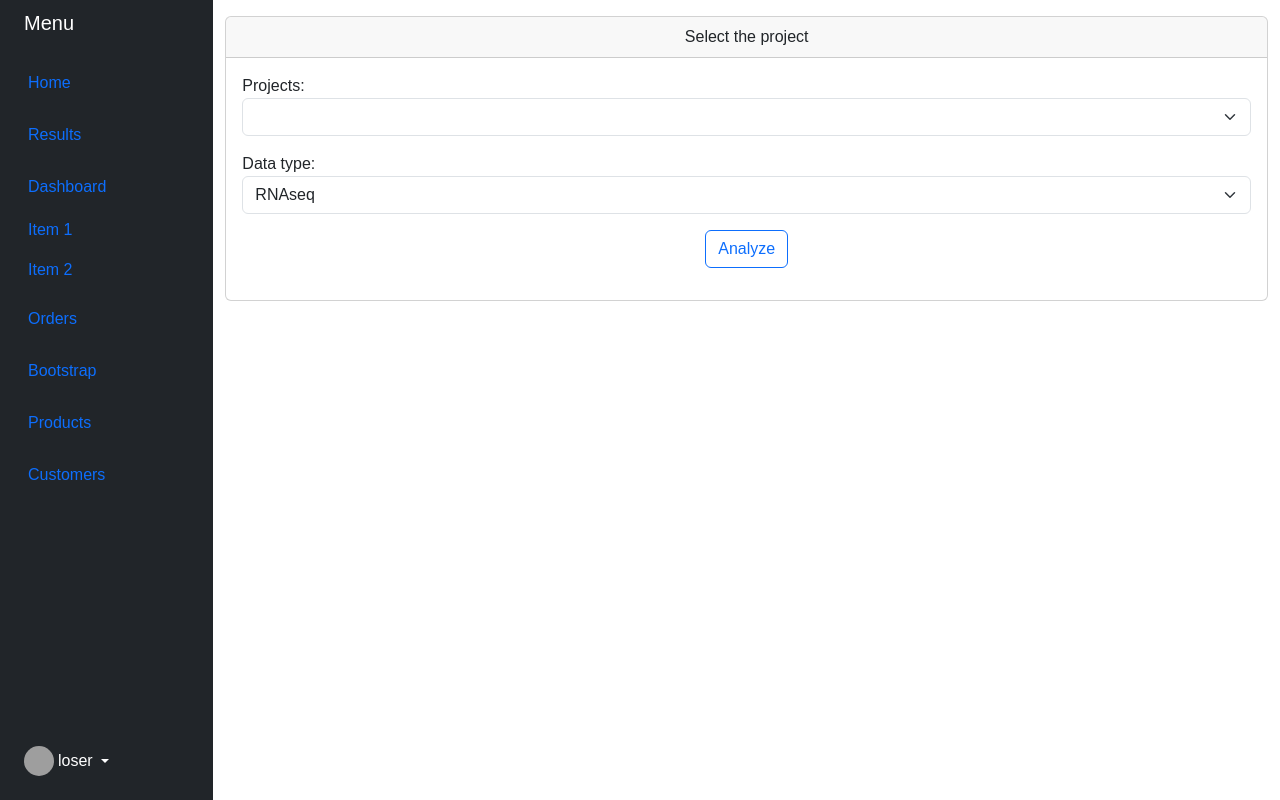
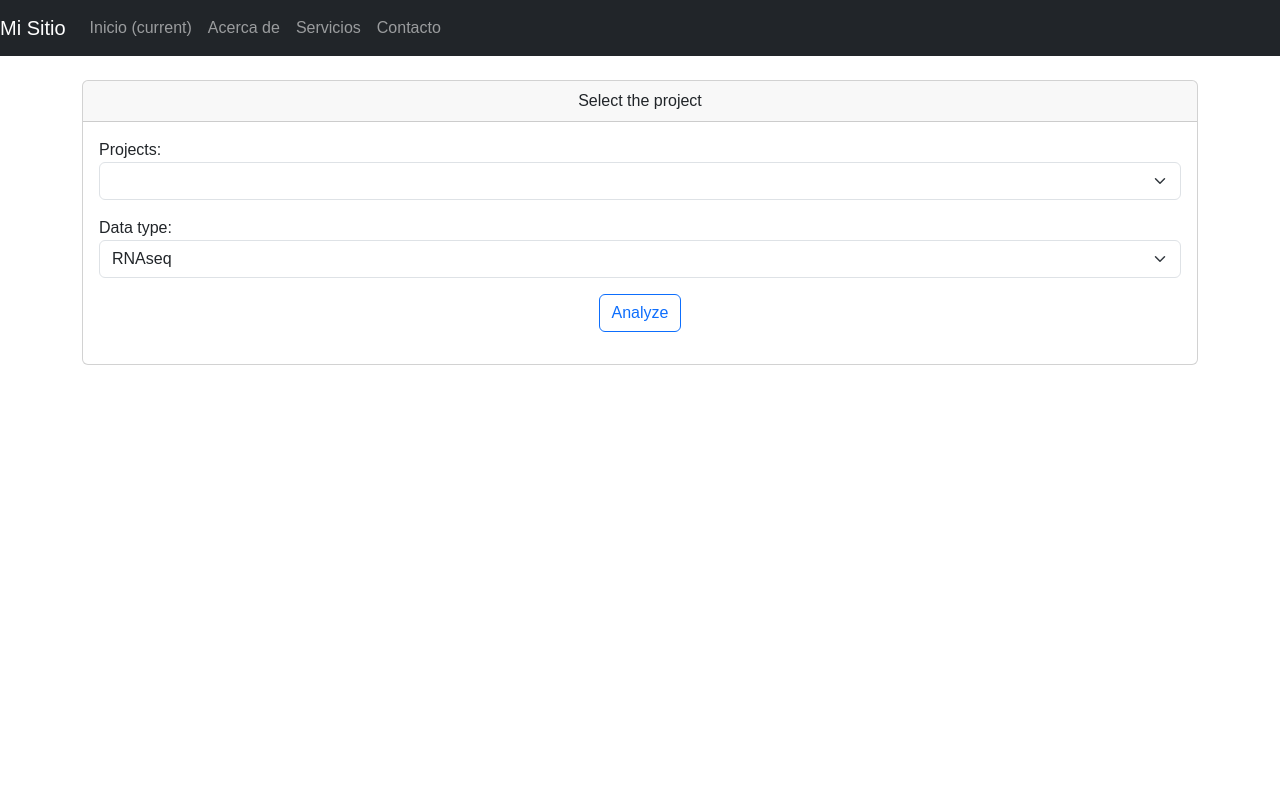
Before and after one commit to rafestorn/GenCancerAnalyzer, a Django app: page / in a window 1280 px wide. Run offline with Django 4.2, Linux system fonts and the light colour scheme; lists and menus that the app fills with data are empty; parts of the project's set-up code (start-up, migrations or seed data) failed here and were passed over; grey boxes are pictures that could not be loaded.

Commit message:
FEAT: NAVBAR UPDATE

```diff
--- /dev/null
+++ b/apps/templates/includes/navbar.html
@@ -0,0 +1,22 @@
+<nav class="navbar navbar-expand-lg navbar-dark bg-dark">
+    <a class="navbar-brand" href="#">Mi Sitio</a>
+    <button class="navbar-toggler" type="button" data-toggle="collapse" data-target="#navbarNav" aria-controls="navbarNav" aria-expanded="false" aria-label="Toggle navigation">
+        <span class="navbar-toggler-icon"></span>
+    </button>
+    <div class="collapse navbar-collapse" id="navbarNav">
+        <ul class="navbar-nav">
+            <li class="nav-item active">
+                <a class="nav-link" href="#">Inicio <span class="sr-only">(current)</span></a>
+            </li>
+            <li class="nav-item">
+                <a class="nav-link" href="#">Acerca de</a>
+            </li>
+            <li class="nav-item">
+                <a class="nav-link" href="#">Servicios</a>
+            </li>
+            <li class="nav-item">
+                <a class="nav-link" href="#">Contacto</a>
+            </li>
+        </ul>
+    </div>
+</nav>
--- a/apps/templates/layouts/base.html
+++ b/apps/templates/layouts/base.html
@@ -12,7 +12,6 @@
   </title>
 
   <link href="https://cdn.jsdelivr.net/npm/bootstrap@5.3.0/dist/css/bootstrap.min.css" rel="stylesheet" integrity="sha384-9ndCyUaIbzAi2FUVXJi0CjmCapSmO7SnpJef0486qhLnuZ2cdeRhO02iuK6FUUVM" crossorigin="anonymous">
-
   <link rel="stylesheet" href="/static/css/base.css" type="text/css">
 
   <script src="https://code.jquery.com/jquery-3.6.0.min.js"></script>
@@ -24,15 +23,12 @@
 
 </head>
 
-<body class="">
+<body>
 
-  <div class="container-fluid">
-    <div class="row flex-nowrap">
-      {% include "includes/sidenav.html" %}
-      <div class="col py-3">
-        {% block content %}{% endblock content %}
-      </div>
-    </div>
+  {% include "includes/navbar.html" %}
+
+  <div class="container mt-4">
+    {% block content %}{% endblock content %}
   </div>
 
   <script src="https://cdn.jsdelivr.net/npm/bootstrap@5.3.0/dist/js/bootstrap.bundle.min.js" integrity="sha384-geWF76RCwLtnZ8qwWowPQNguL3RmwHVBC9FhGdlKrxdiJJigb/j/68SIy3Te4Bkz" crossorigin="anonymous"></script>
```
